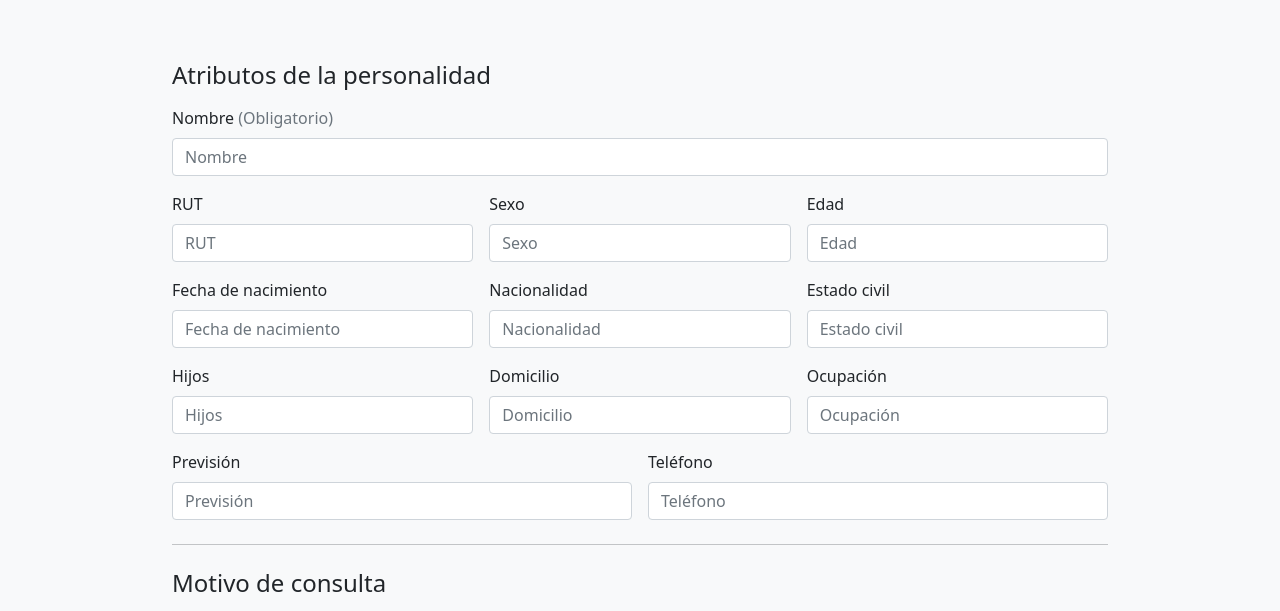
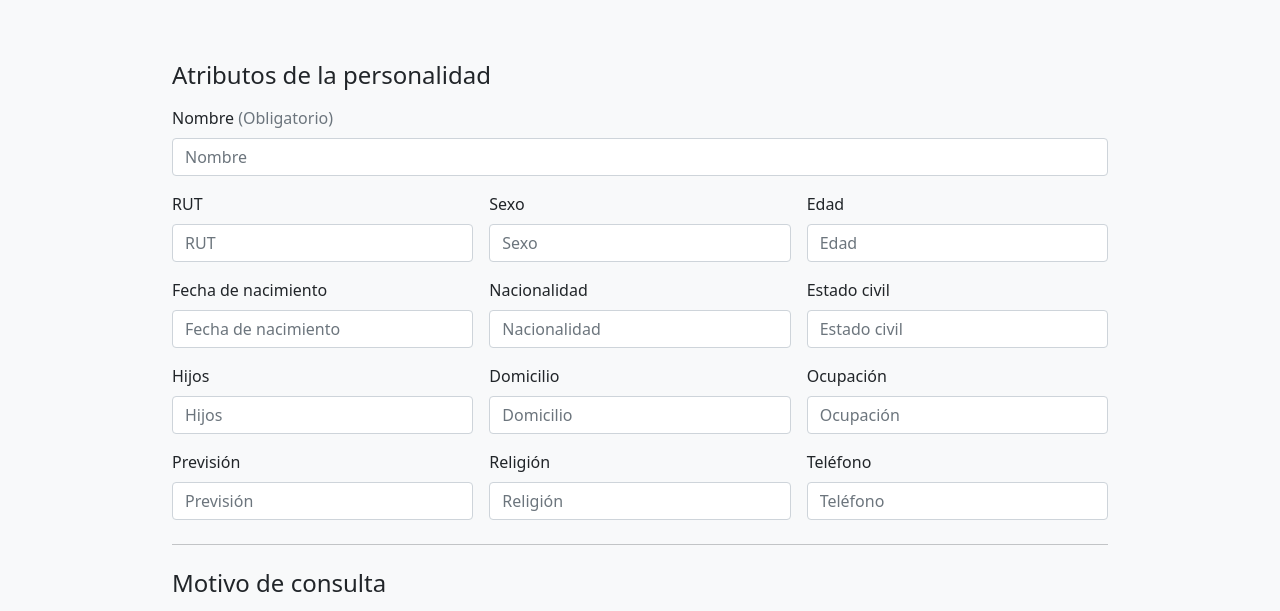
Before and after one commit to ElGatoSaez/diagnosticon, a plain HTML site: page index.html in a window 1280 px wide. Shown: the part 183-794 px from the top of the page. Drawn offline with nearby package versions, Linux system fonts and the light colour scheme.

Commit message:
añadir religión

```diff
--- a/index.html
+++ b/index.html
@@ -190,12 +190,17 @@
               <input type="text" class="form-control" id="job" placeholder="Ocupación">
             </div>
 
-            <div class="col-md-6">
+            <div class="col-sm-4">
               <label for="isapre" class="form-label">Previsión</label>
               <input type="text" class="form-control" id="isapre" placeholder="Previsión">
             </div>
 
-            <div class="col-md-6">
+            <div class="col-sm-4">
+              <label for="religion" class="form-label">Religión</label>
+              <input type="text" class="form-control" id="religion" placeholder="Religión">
+            </div>
+
+            <div class="col-sm-4">
                 <label for="phone" class="form-label">Teléfono</label>
                 <input type="number" class="form-control" id="phone" placeholder="Teléfono">
                 <div class="invalid-feedback">
```
